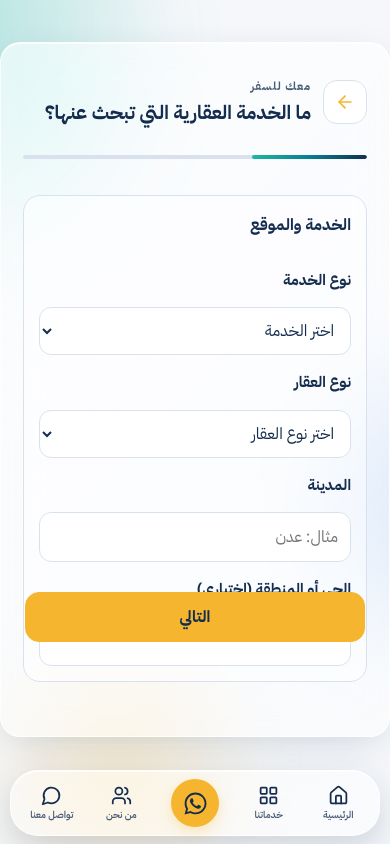
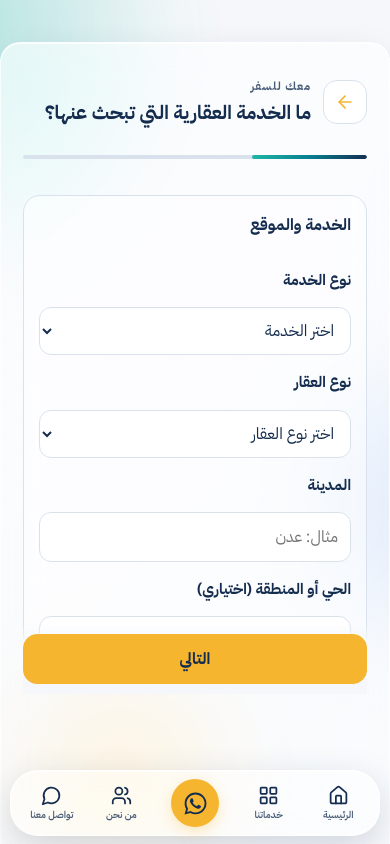
Before and after one commit to khwy1d/Maak, a React (Vite) app: page /real-estate in a window 390 px wide. Shown: the top 844 px of the page. Built offline with nearby package versions, Linux system fonts and the light colour scheme.

Commit message:
Keep booking navigation controls below fields instead of overlaying the form

```diff
--- a/src/styles/global.css
+++ b/src/styles/global.css
@@ -1558,3 +1558,42 @@ body:has(.maak-service-flow) .mobile-dock { z-index:45!important; }
     order:1!important;
   }
 }
+
+/* Keep action buttons out of the fields: sticky in the form's flow, above the homepage dock. */
+@media (max-width: 767px) {
+  body:has(.maak-service-flow) .maak-service-flow {
+    padding-bottom: 150px!important;
+    overflow:visible!important;
+  }
+  body:has(.maak-service-flow) .flight-step-nav {
+    position:sticky!important;
+    inset:auto!important;
+    bottom:calc(150px + env(safe-area-inset-bottom))!important;
+    z-index:35!important;
+    width:100%!important;
+    margin:24px 0 0!important;
+    padding:10px 0!important;
+    display:block!important;
+    background:linear-gradient(to bottom, transparent, var(--bg) 24%)!important;
+    backdrop-filter:none!important;
+    box-shadow:none!important;
+    transform:none!important;
+  }
+  body:has(.maak-service-flow) .flight-step-buttons {
+    width:100%!important;
+    display:flex!important;
+    flex-direction:row!important;
+    align-items:center!important;
+    gap:10px!important;
+  }
+  body:has(.maak-service-flow) .flight-step-buttons .btn.btn-ghost {
+    flex:0 0 92px!important;
+    width:92px!important;
+    min-width:92px!important;
+  }
+  body:has(.maak-service-flow) .flight-step-buttons .btn.btn-primary {
+    flex:1 1 0!important;
+    width:auto!important;
+    min-width:0!important;
+  }
+}
```
